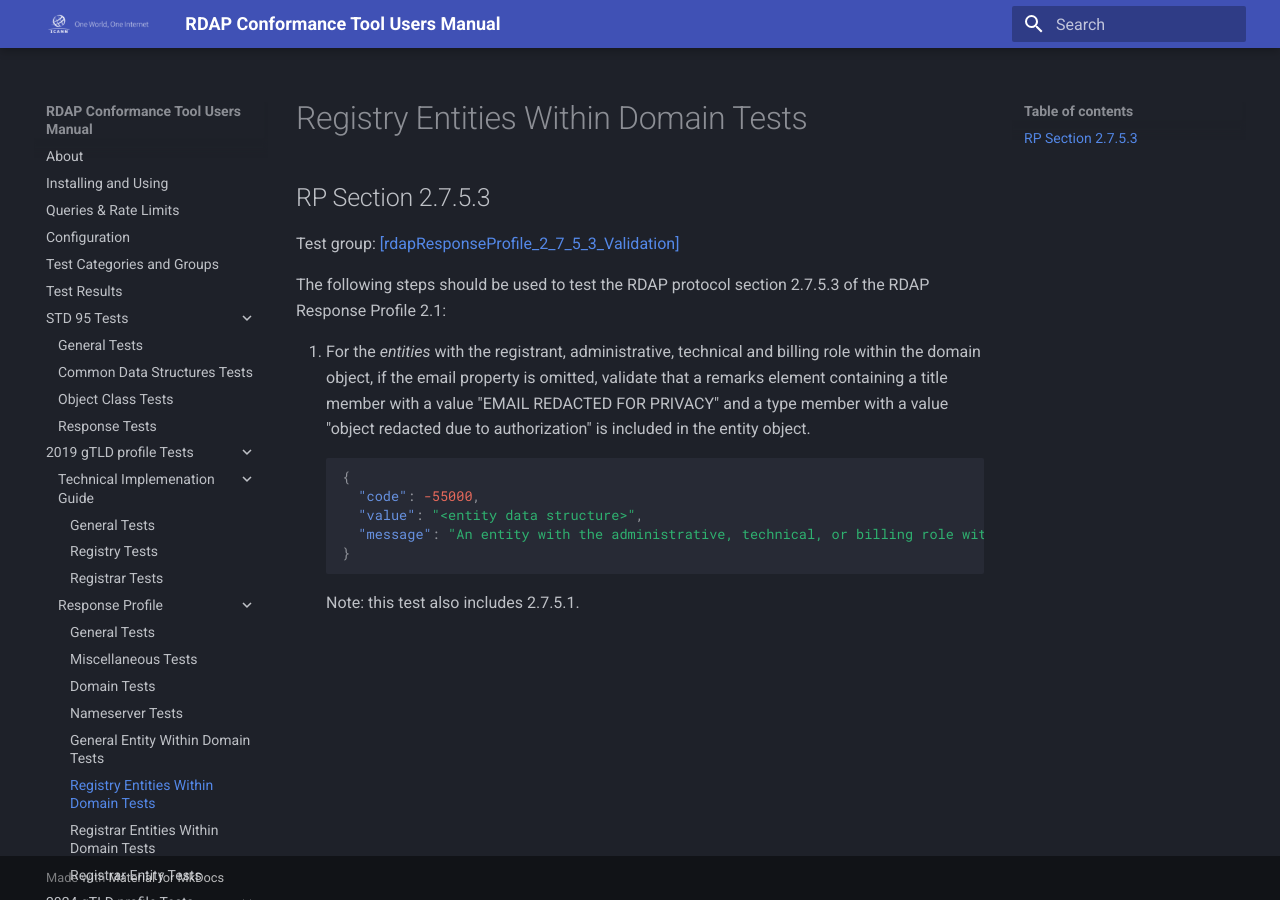
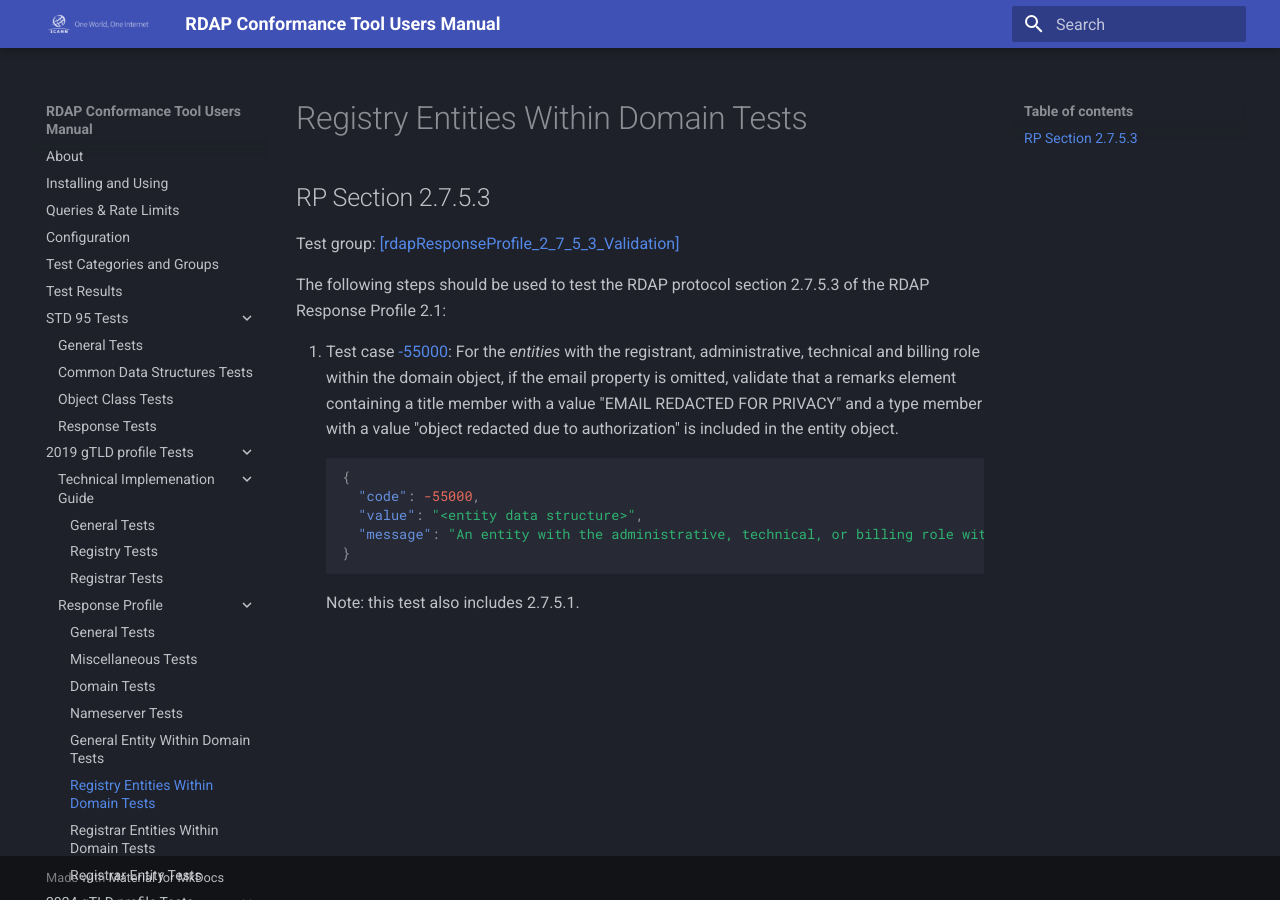
Before and after one commit to icann/rdap-conformance-tool, an MkDocs documentation site: the page built from docs/2019_gtld/response/domain_entities_registry.md, in a window 1280 px wide. Built offline with MkDocs 1.6.1 and Material for MkDocs 9.7.7, drawn with Linux system fonts in a browser that asks for light colours.

Commit message:
test case links

````diff
--- a/docs/2019_gtld/response/domain_entities_registry.md
+++ b/docs/2019_gtld/response/domain_entities_registry.md
@@ -6,7 +6,7 @@
 
 The following steps should be used to test the RDAP protocol section 2.7.5.3 of the RDAP Response Profile 2.1:
 
-1. For the _entities_ with the registrant, administrative, technical and billing role within the
+1. Test case [-55000](#id-testCase-55000){ #id-testCase-55000 }: For the _entities_ with the registrant, administrative, technical and billing role within the
 domain object, if the email property is omitted, validate that a remarks element
 containing a title member with a value "EMAIL REDACTED FOR PRIVACY" and a type
 member with a value "object redacted due to authorization" is included in the entity
@@ -15,7 +15,7 @@ object.
 {
   "code": -55000,
   "value": "<entity data structure>",
-  "message": "An entity with the administrative, technical, or billing role without a valid "EMAIL REDACTED FOR PRIVACY" remark was found. See section 2.7.5. 3 of the RDAP_Response_Profile_2_1."
+  "message": "An entity with the administrative, technical, or billing role without a valid 'EMAIL REDACTED FOR PRIVACY' remark was found. See section 2.7.5. 3 of the RDAP_Response_Profile_2_1."
 }
 ```
 Note: this test also includes 2.7.5.1.
````
